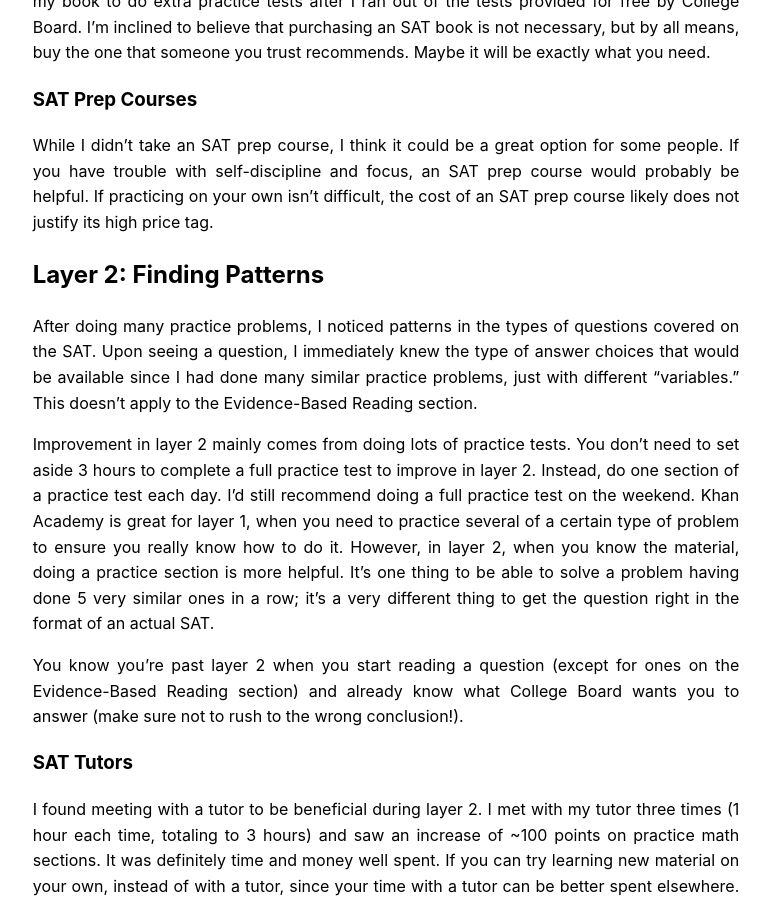
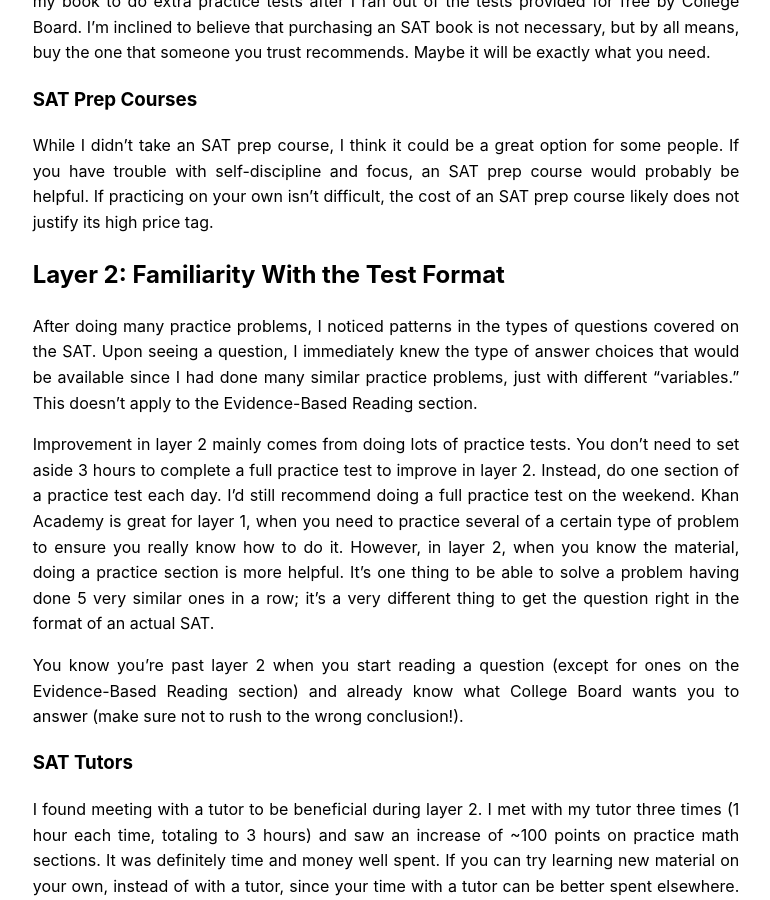
Before and after one commit to JonathanBuchh/buchh.org, a Jekyll site: the page built from _posts/2022-01-05-sat.md, in a window 1280 px wide and 900 px high, scrolled down 1251 px. Shown: the whole window, without its empty margins (254-1024 px from the left). Built offline with Jekyll 4.4.1, drawn with Linux system fonts in a browser that asks for light colours.

Commit message:
Change layer 2 title again

```diff
--- a/_posts/2022-01-05-sat.md
+++ b/_posts/2022-01-05-sat.md
@@ -23,7 +23,7 @@
 
 While I didn't take an SAT prep course, I think it could be a great option for some people. If you have trouble with self-discipline and focus, an SAT prep course would probably be helpful. If practicing on your own isn't difficult, the cost of an SAT prep course likely does not justify its high price tag.
 
-## Layer 2: Finding Patterns
+## Layer 2: Familiarity With the Test Format
 
 After doing many practice problems, I noticed patterns in the types of questions covered on the SAT. Upon seeing a question, I immediately knew the type of answer choices that would be available since I had done many similar practice problems, just with different "variables." This doesn't apply to the Evidence-Based Reading section.
 
```
